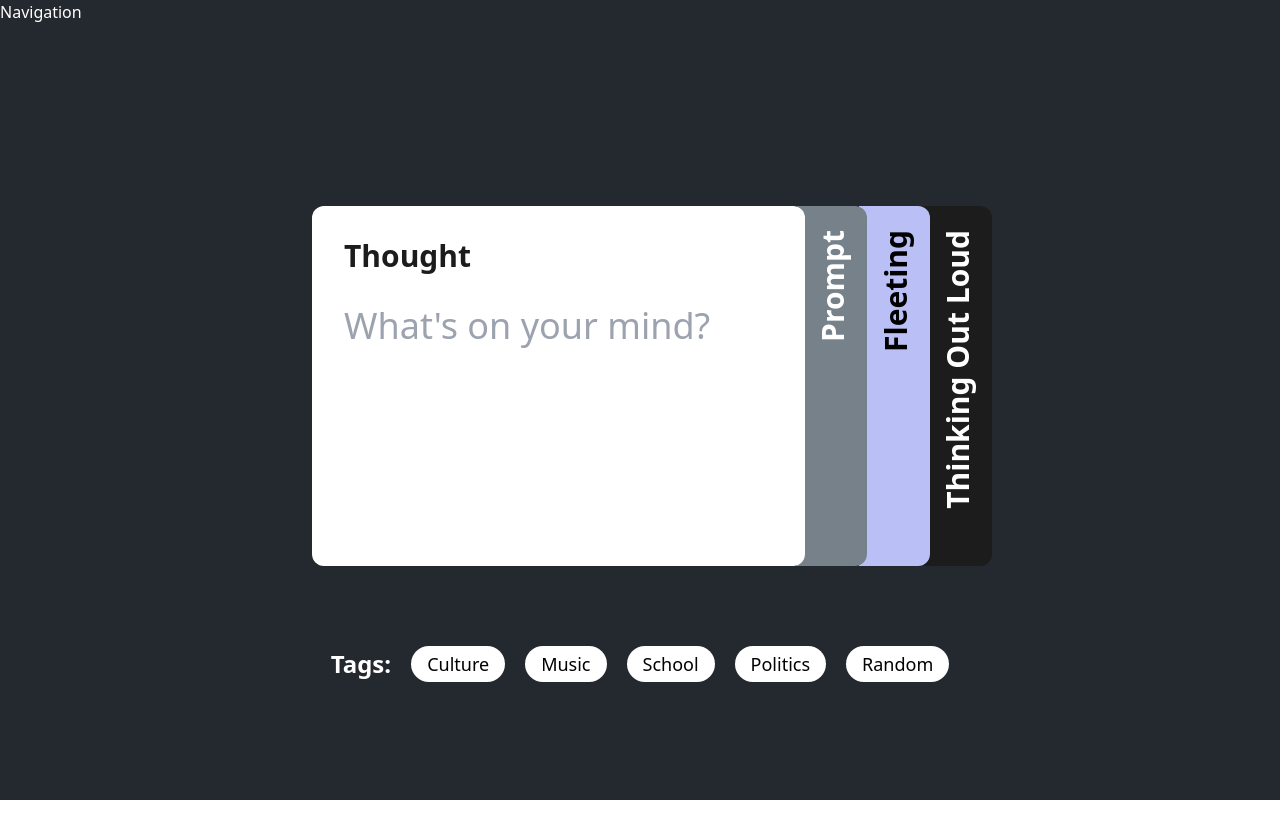
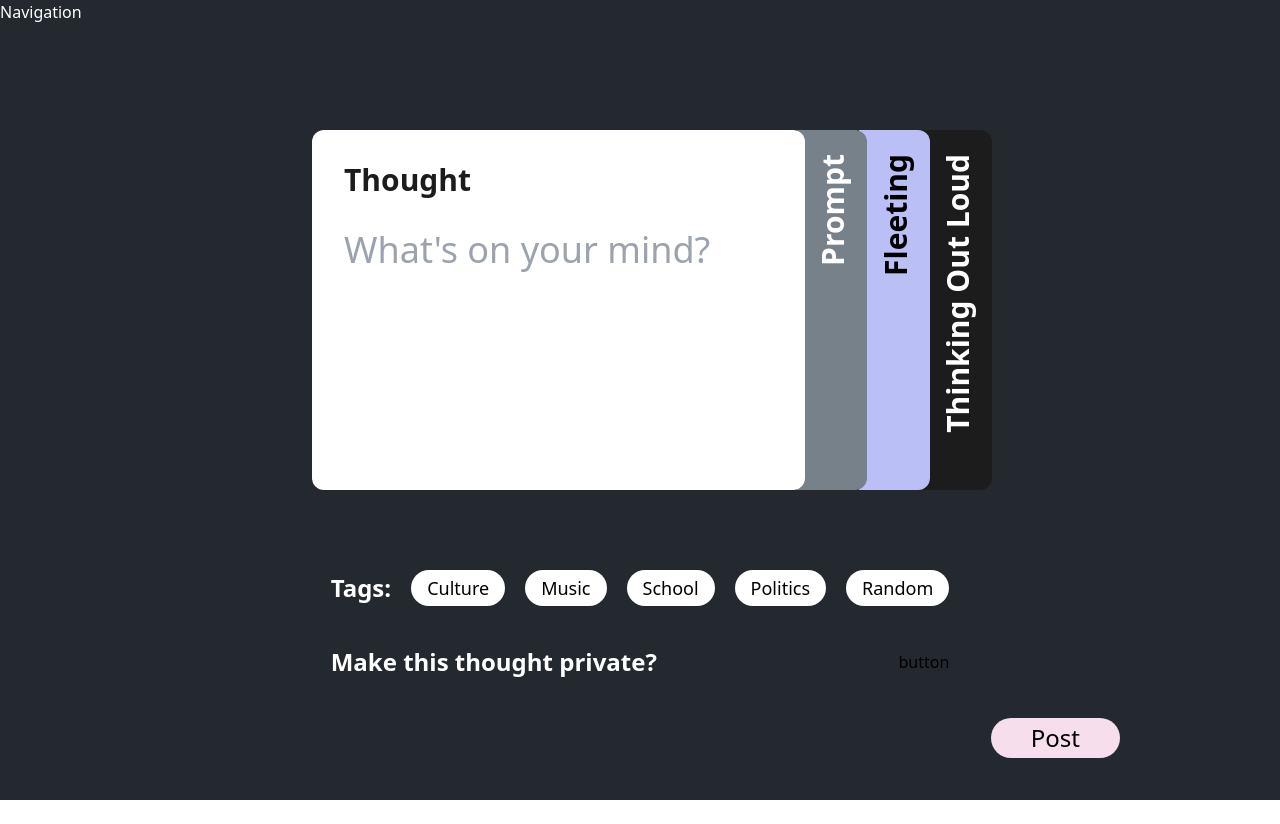
Before and after one commit to UCR-CS110-S23/project-methinks, a Next.js app: page / in a window 1280 px wide. Built offline with nearby package versions, Linux system fonts and the light colour scheme.

Commit message:
added post button

```diff
--- a/components/Post.jsx
+++ b/components/Post.jsx
@@ -34,13 +34,21 @@ const Post = () => {
       </div>
       <div>
         <Tags />
-        {/* <div className="mt-10">
-          <p className="text-white font-semibold text-2xl">
-            Make this thought private?
-          </p>
-          <button></button>
-        </div> */}
+        <div className="flex flex-col gap-y-10">
+          <div className="flex justify-between">
+            <p className="text-white font-semibold text-2xl">
+              Make this thought private?
+            </p>
+            <button>button</button>
+          </div>
+          {/* <button className="self-end bg-white p-1 px-10 rounded-3xl font-medium text-2xl">
+            Post
+          </button> */}
+        </div>
       </div>
+      <button className="self-end bg-[#F7DEED] p-1 px-10 rounded-3xl font-medium text-2xl -translate-x-40 -translate-y-10">
+        Post
+      </button>
     </div>
   );
 };
--- a/components/Tags.jsx
+++ b/components/Tags.jsx
@@ -3,6 +3,7 @@ import React from "react";
 const Tags = () => {
   return (
     <div className="flex items-center gap-x-5 mb-10">
+      {/* <div className="flex items-center gap-x-5 mb-10"> */}
       <p className="text-white font-semibold text-2xl">Tags:</p>
       <p className="bg-white p-1 px-4 rounded-3xl font-medium text-lg">
         Culture
```
